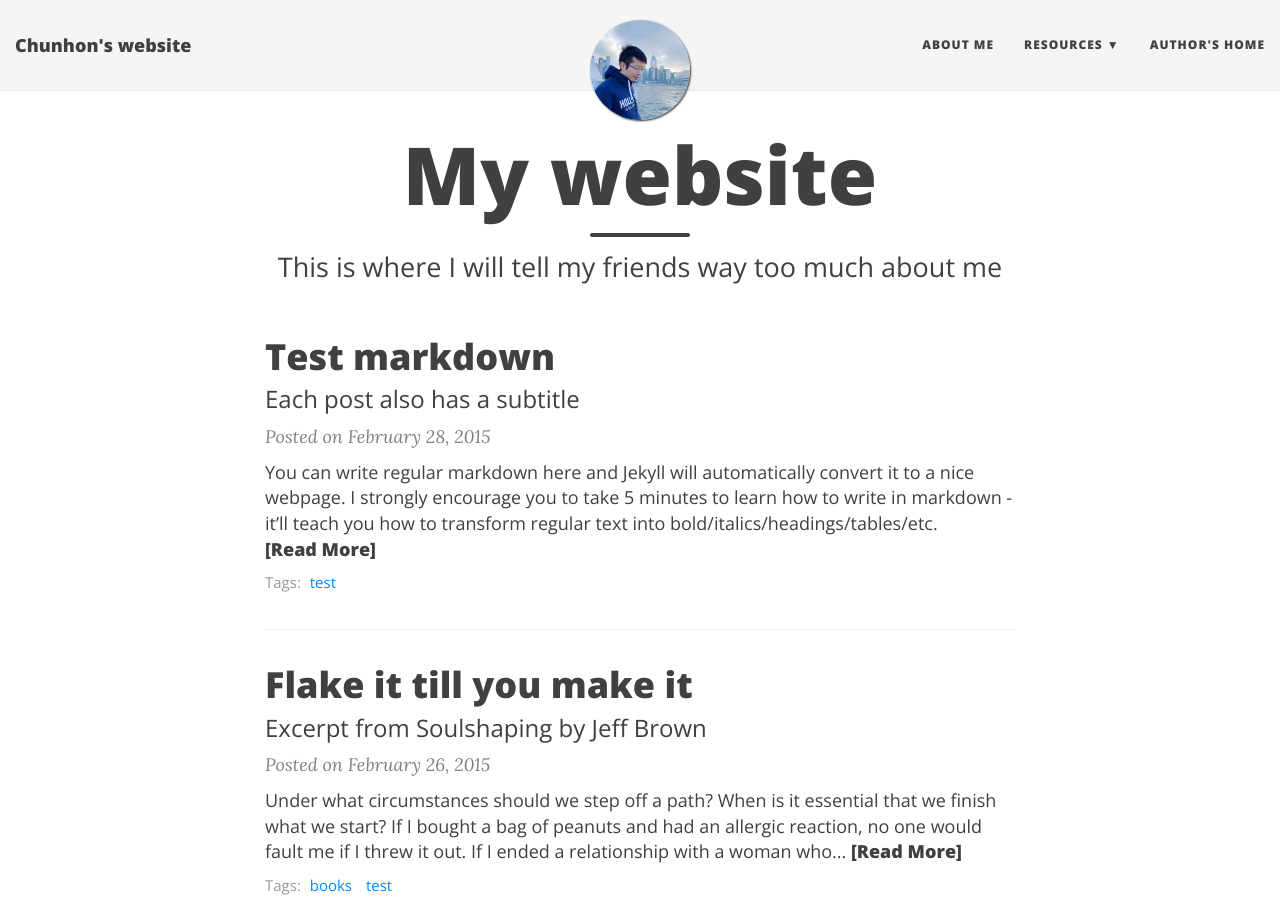
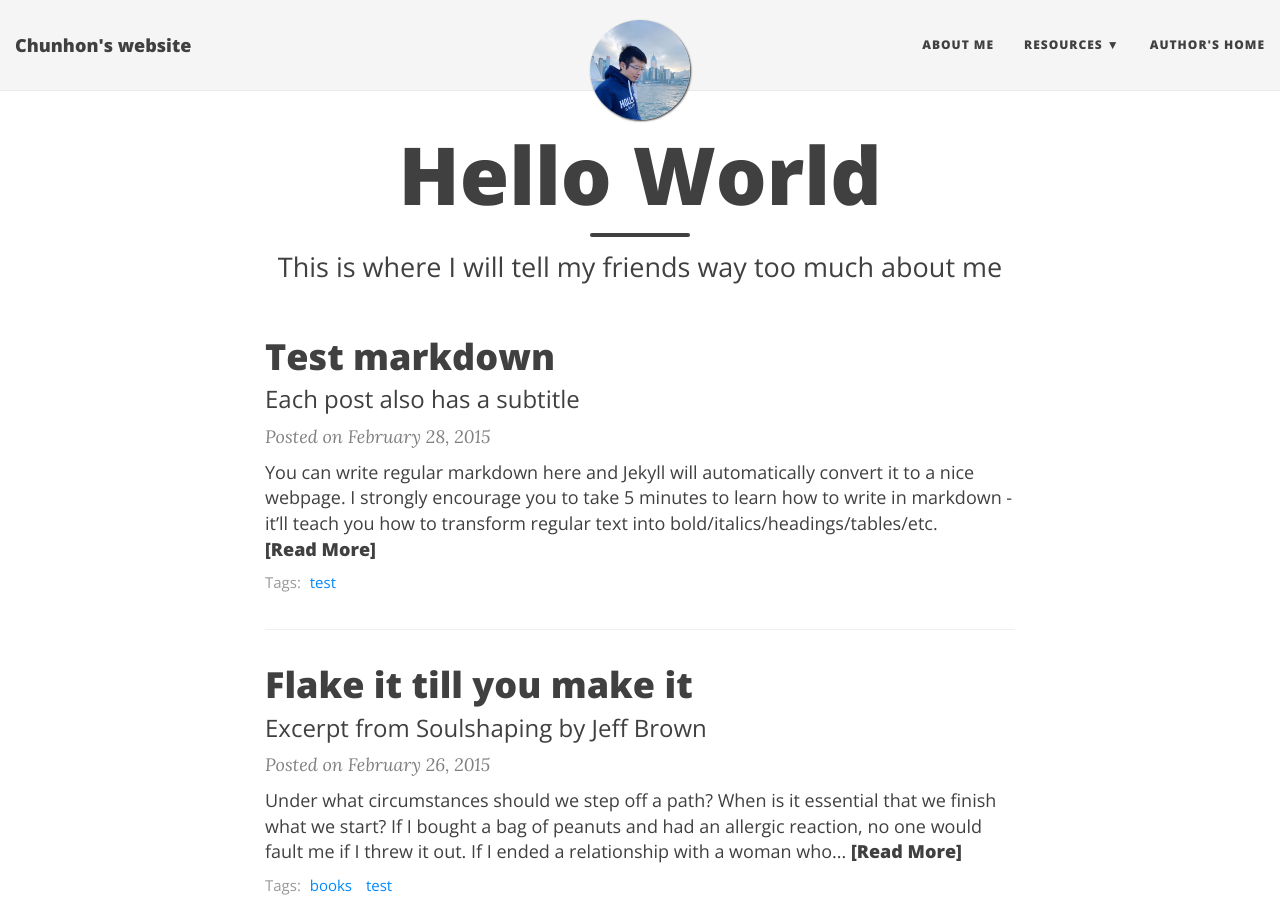
Before and after one commit to chunhon/chunhon.github.io, a Jekyll site: the page built from index.html, in a window 1280 px wide and 900 px high. Built offline with Jekyll 4.4.1, drawn with Linux system fonts in a browser that asks for light colours; nearby versions of some CDN libraries; the list of posts is cut into pages by our own code.

Commit message:
Update index.html

```diff
--- a/index.html
+++ b/index.html
@@ -1,6 +1,6 @@
 ---
 layout: page
-title: My website
+title: Hello World
 subtitle: This is where I will tell my friends way too much about me
 use-site-title: true
 ---
```
